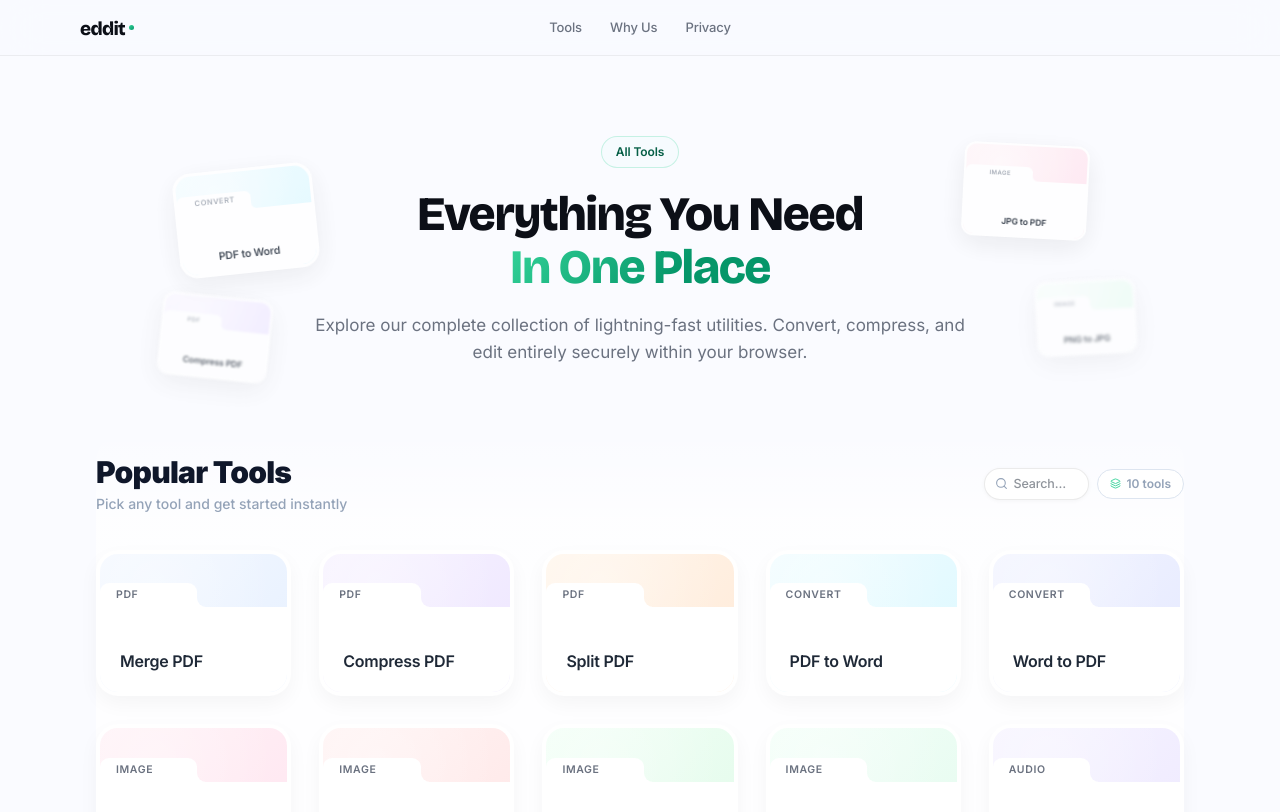
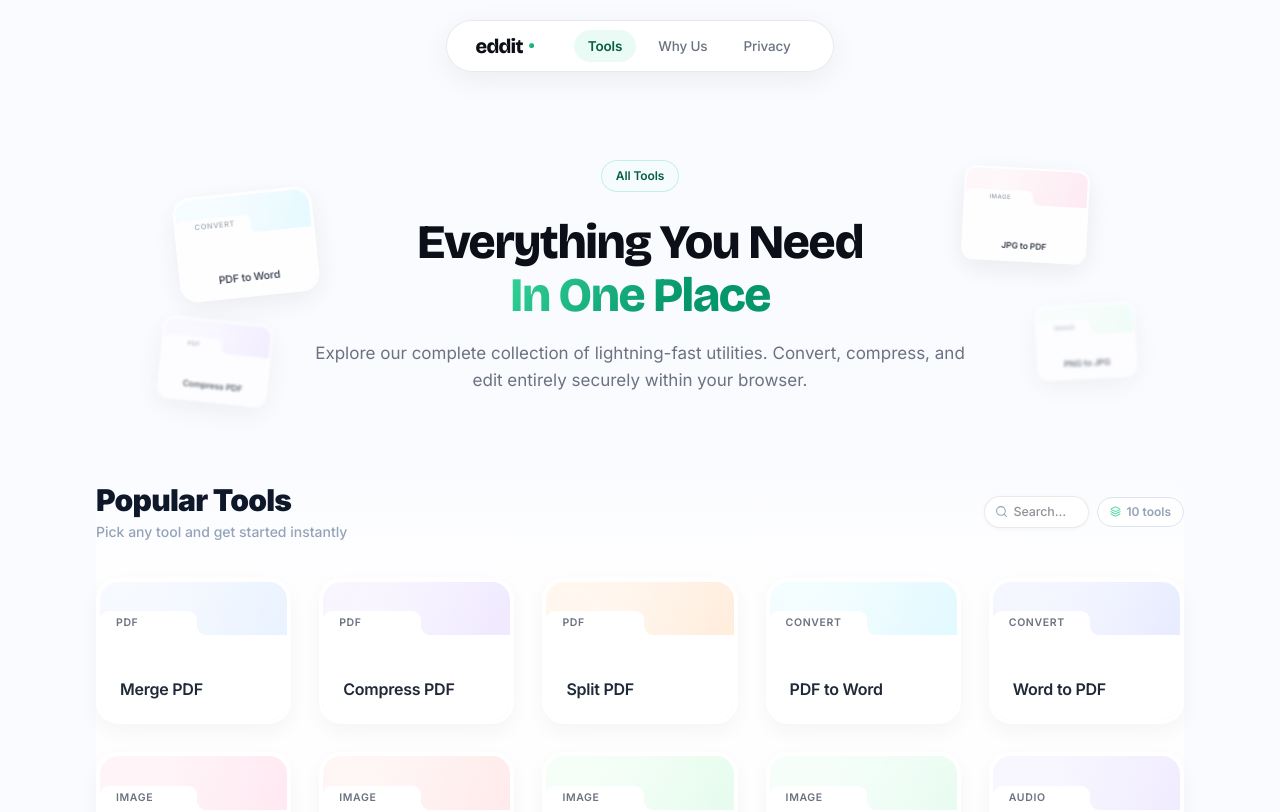
Before and after one commit to siddharth-fr/edita, a Next.js app: page /tools in a window 1280 px wide. Shown: the top 812 px of the page. Built offline with nearby package versions, Linux system fonts and the light colour scheme.

Commit message:
ui update

```diff
--- a/src/app/privacy/page.tsx
+++ b/src/app/privacy/page.tsx
@@ -5,7 +5,7 @@ import { ShieldCheck, Lock, Globe } from 'lucide-react';
 export default function PrivacyPage() {
   return (
     <main
-      className="flex flex-col items-center w-full min-h-screen pb-28 pt-8 relative overflow-x-hidden"
+      className="flex flex-col items-center w-full min-h-screen pb-28 pt-28 relative overflow-x-hidden"
       style={{
         background: '#FAFBFF',
       }}
--- a/src/app/tools/page.tsx
+++ b/src/app/tools/page.tsx
@@ -20,7 +20,7 @@ const tools = [
 export default function ToolsPage() {
   return (
     <main
-      className="flex flex-col items-center w-full min-h-screen pb-28 pt-8 relative overflow-x-hidden"
+      className="flex flex-col items-center w-full min-h-screen pb-28 pt-28 relative overflow-x-hidden"
       style={{
         background: '#FAFBFF',
       }}
@@ -60,7 +60,7 @@ export default function ToolsPage() {
           </div>
 
           <div
-            className="inline-flex items-center gap-2 mb-5"
+            className="inline-flex items-center gap-2 mb-6"
             style={{
               padding: '6px 14px',
               borderRadius: 999,
--- a/src/app/why-us/page.tsx
+++ b/src/app/why-us/page.tsx
@@ -6,7 +6,7 @@ import { CardFace } from '@/components/ui/HeroCardGrid';
 export default function WhyUsPage() {
   return (
     <main
-      className="flex flex-col items-center w-full min-h-screen pb-28 pt-8 relative overflow-x-hidden"
+      className="flex flex-col items-center w-full min-h-screen pb-28 pt-28 relative overflow-x-hidden"
       style={{
         background: '#FAFBFF',
       }}
--- a/src/components/layout/Navbar.tsx
+++ b/src/components/layout/Navbar.tsx
@@ -11,12 +11,15 @@ const NAV_LINKS = [
 
 export function Navbar() {
   const pathname = usePathname();
+  const isHome = pathname === '/';
 
   return (
-    <header className="sticky top-0 z-50 w-full">
-      {/* Frosted glass — matches hero bg */}
+    <header className={`fixed top-0 z-50 w-full transition-[padding] duration-700 ease-[cubic-bezier(0.16,1,0.3,1)] ${isHome ? '' : 'sm:pt-5 pt-3 pointer-events-none'}`}>
+
+      {/* If it's home, we need the background across the full width */}
+      {isHome && (
         <div
-        className="absolute inset-0 border-b"
+          className="absolute inset-0 border-b pointer-events-none"
           style={{
             background: 'rgba(250,251,255,0.85)',
             backdropFilter: 'blur(20px)',
@@ -24,27 +27,33 @@ export function Navbar() {
             borderColor: 'rgba(0,0,0,0.06)',
           }}
         />
+      )}
 
-      {/* 3-column symmetric grid */}
+      {/* Symmetric Layout Container */}
       <div
-        className="relative mx-auto px-5 sm:px-10 h-14"
+        className={`relative mx-auto pointer-events-auto transition-all duration-700 ease-[cubic-bezier(0.16,1,0.3,1)] ${
+          isHome
+            ? 'h-[60px] px-5 sm:px-10 grid grid-cols-[1fr_auto_1fr] items-center'
+            : 'h-[52px] px-5 sm:px-7 flex items-center justify-between gap-6 sm:gap-10 rounded-full shadow-[0_8px_30px_rgba(0,0,0,0.06)] border'
+        }`}
         style={{
-          display: 'grid',
-          gridTemplateColumns: '1fr auto 1fr',
-          alignItems: 'center',
-          maxWidth: 1200,
+          maxWidth: isHome ? 1200 : 'fit-content',
+          background: isHome ? 'transparent' : 'rgba(255,255,255,0.85)',
+          backdropFilter: isHome ? 'none' : 'blur(20px)',
+          WebkitBackdropFilter: isHome ? 'none' : 'blur(20px)',
+          borderColor: isHome ? 'transparent' : 'rgba(0,0,0,0.08)',
         }}
       >
         {/* LEFT — Logo */}
         <Link
           href="/"
-          className="flex items-center gap-1"
-          style={{ textDecoration: 'none', justifySelf: 'start' }}
+          className="flex items-center gap-1.5 shrink-0 transition-transform active:scale-95"
+          style={{ textDecoration: 'none', justifySelf: isHome ? 'start' : undefined }}
         >
           <span
             style={{
               fontFamily: 'var(--font-display), sans-serif',
-              fontSize: 19,
+              fontSize: 20,
               fontWeight: 800,
               letterSpacing: '-0.04em',
               color: '#0C0F17',
@@ -53,7 +62,6 @@ export function Navbar() {
           >
             eddit
           </span>
-          {/* Green dot accent */}
           <span
             style={{
               width: 5, height: 5,
@@ -66,54 +74,58 @@ export function Navbar() {
           />
         </Link>
 
-        {/* CENTRE — Nav links (hidden on mobile) */}
-        <nav className="hidden md:flex items-center gap-1">
-          {NAV_LINKS.map(({ label, href }) => (
+        {/* CENTRE — Nav links */}
+        <nav className={`${isHome ? 'hidden md:flex' : 'hidden sm:flex'} items-center gap-1 lg:gap-2`}>
+          {NAV_LINKS.map(({ label, href }) => {
+            const isActive = pathname.startsWith(href);
+            return (
               <Link
                 key={label}
                 href={href}
                 style={{
-                fontSize: 13,
-                fontWeight: 500,
-                color: '#6B7280',
-                padding: '5px 12px',
+                  fontSize: 13.5,
+                  fontWeight: isActive ? 600 : 500,
+                  color: isActive ? '#065F46' : '#6B7280',
+                  padding: '6px 14px',
                   borderRadius: 999,
                   textDecoration: 'none',
                   letterSpacing: '-0.01em',
-                transition: 'color 0.15s, background 0.15s',
+                  transition: 'all 0.2s ease',
+                  background: isActive ? 'rgba(52, 211, 153, 0.1)' : 'transparent',
                 }}
-              className="hover:text-[#0C0F17] hover:bg-black/[0.04]"
+                className={isActive ? '' : 'hover:text-[#0C0F17] hover:bg-black/[0.04]'}
               >
                 {label}
               </Link>
-          ))}
+            );
+          })}
         </nav>
 
-        {/* RIGHT — Single CTA */}
-        <div style={{ justifySelf: 'end' }}>
-          {pathname === '/' && (
+        {/* RIGHT — Single CTA (Only visible on Home) */}
+        {isHome && (
+          <div style={{ justifySelf: 'end' }} className="shrink-0 flex items-center">
             <Link
               href="/tools"
               style={{
                 display: 'inline-flex',
                 alignItems: 'center',
-                padding: '7px 15px',
-                borderRadius: 10,
+                padding: '8px 16px',
+                borderRadius: 12,
                 background: 'linear-gradient(135deg, #34D399 0%, #059669 100%)',
-                boxShadow: '0 3px 12px rgba(5,150,105,0.20)',
+                boxShadow: '0 4px 14px rgba(5,150,105,0.25)',
                 color: '#fff',
-                fontSize: 13,
+                fontSize: 13.5,
                 fontWeight: 700,
-                letterSpacing: '-0.02em',
+                letterSpacing: '-0.01em',
                 textDecoration: 'none',
-                transition: 'transform 0.15s, box-shadow 0.15s',
+                transition: 'transform 0.2s cubic-bezier(0.16,1,0.3,1), box-shadow 0.2s',
               }}
               className="hover:scale-[1.04] active:scale-[0.97]"
             >
               Try it free
             </Link>
+          </div>
         )}
-        </div>
       </div>
     </header>
   );
--- a/src/components/layout/ToolLayout.tsx
+++ b/src/components/layout/ToolLayout.tsx
@@ -8,7 +8,7 @@ interface ToolLayoutProps {
 
 export function ToolLayout({ title, description, children }: ToolLayoutProps) {
   return (
-    <main className="flex-1 flex flex-col items-center w-full min-h-screen pb-28 pt-8 relative overflow-x-hidden">
+    <main className="flex-1 flex flex-col items-center w-full min-h-screen pb-28 pt-28 relative overflow-x-hidden">
 
       {/* ── Decorative green-white aurora glow (matching homepage) ── */}
       <div className="pointer-events-none absolute top-0 inset-x-0 -z-10 h-[500px] overflow-hidden">
```
Lines whose indentation alone changed are shown as unchanged.
